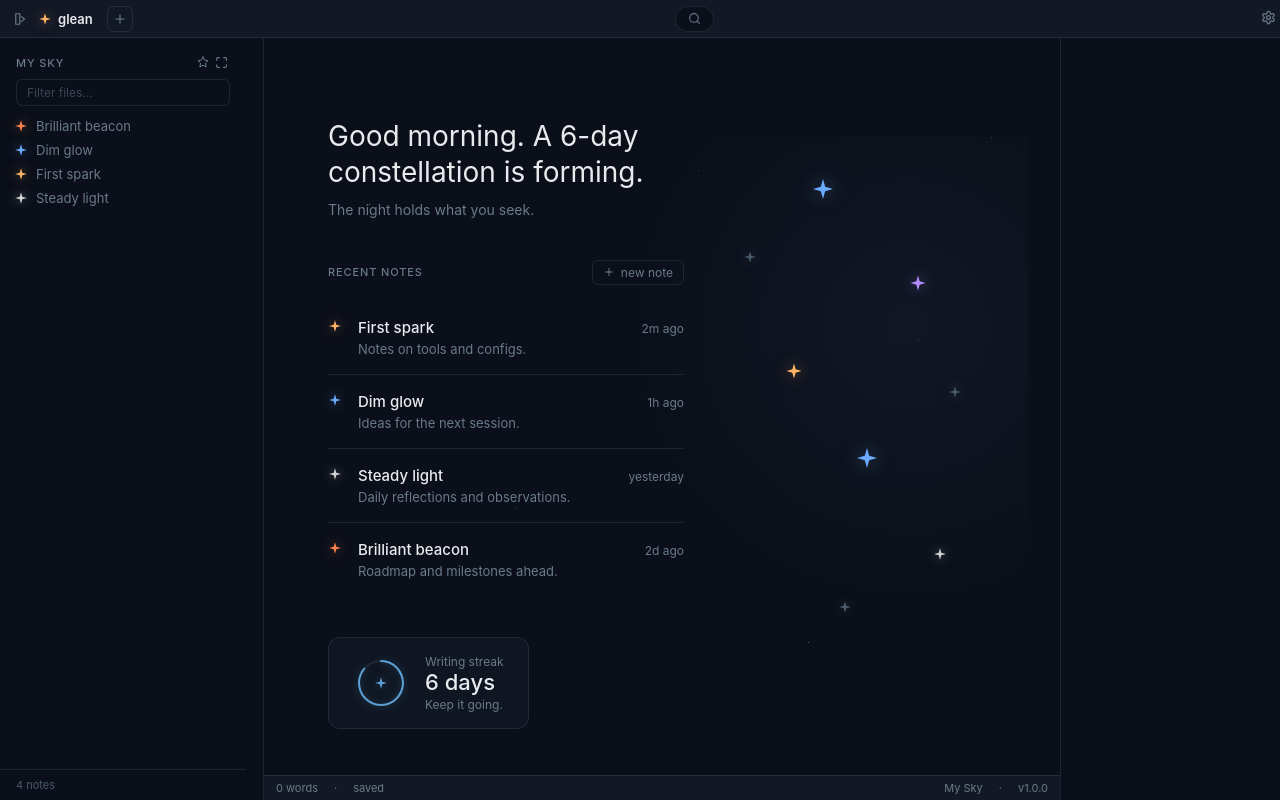
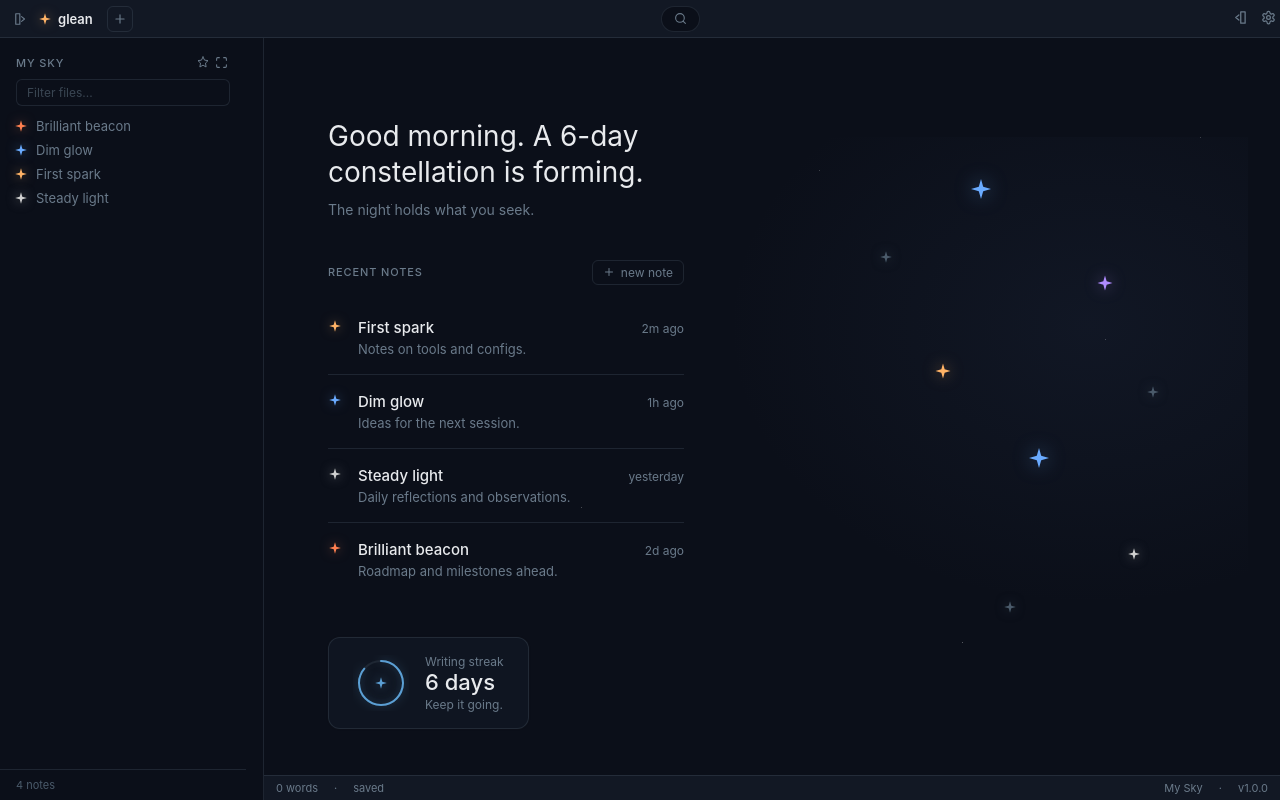
Before and after one commit to rokuroo171/glean, a React (Vite) app in the folder frontend/: page / in a window 1280 px wide. Built offline with nearby package versions, Linux system fonts and the light colour scheme.

Commit message:
feat(ui): hide details panel by default, add toggle button
The right-side details panel (dates, brightness, wish, delete, linked
stars) is now hidden by default. A panel-right icon in the tab bar
toggles it open/closed. Active state shown with accent color.

```diff
--- a/frontend/src/components/TabBar.jsx
+++ b/frontend/src/components/TabBar.jsx
@@ -8,7 +8,7 @@ const runtime = window.runtime
 
 const noDrag = { WebkitAppRegion: 'no-drag' }
 
-export default function TabBar({ tabs, activeId, onSelect, onClose, onNew, onSettings, onCommand, skyCollapsed, onToggleSky, pseudoTab, onClosePseudo }) {
+export default function TabBar({ tabs, activeId, onSelect, onClose, onNew, onSettings, onCommand, skyCollapsed, onToggleSky, pseudoTab, onClosePseudo, detailsOpen, onToggleDetails }) {
   return (
     <div
       style={{ display: 'flex', alignItems: 'center', gap: 6, padding: '0 0 0 10px', height: 38,
@@ -81,6 +81,11 @@ export default function TabBar({ tabs, activeId, onSelect, onClose, onNew, onSet
       </button>
       <div style={{ flex: 1 }} />
 
+      <button type="button" onClick={onToggleDetails} aria-label="toggle details"
+        title={detailsOpen ? 'Hide details' : 'Show details'}
+        style={{ flexShrink: 0, background: 'none', border: 'none',
+          color: detailsOpen ? colors.accent : colors.textMuted,
+          cursor: 'pointer', padding: 4, ...noDrag }}><Icon name="panel-right" size={15} /></button>
       <button type="button" onClick={onSettings} aria-label="settings"
         style={{ flexShrink: 0, background: 'none', border: 'none', color: colors.textMuted,
           cursor: 'pointer', padding: 4, ...noDrag }}><Icon name="settings" size={15} /></button>
--- a/frontend/src/components/Workspace.jsx
+++ b/frontend/src/components/Workspace.jsx
@@ -24,6 +24,7 @@ export default function Workspace({
   const [commandOpen, setCommandOpen] = useState(false)
   const [fullSky, setFullSky] = useState(false)
   const [skyCollapsed, setSkyCollapsed] = useState(false)
+  const [detailsOpen, setDetailsOpen] = useState(false)
   const [openIds, setOpenIds] = useState([])
   const [activeId, setActiveId] = useState(null)
   const [dirty, setDirty] = useState({}) // { [noteId]: true }
@@ -150,7 +151,8 @@ export default function Workspace({
         onSettings={() => setPseudoTab('settings')}
         onCommand={() => setCommandOpen(true)}
         skyCollapsed={skyCollapsed} onToggleSky={toggleSky}
-        pseudoTab={pseudoTab} onClosePseudo={() => setPseudoTab(null)} />
+        pseudoTab={pseudoTab} onClosePseudo={() => setPseudoTab(null)}
+        detailsOpen={detailsOpen} onToggleDetails={() => setDetailsOpen(v => !v)} />
       {externalChanged && (
         <div style={{ display: 'flex', alignItems: 'center', gap: space[2], padding: '6px 12px',
           background: 'rgba(180,140,80,0.15)', borderBottom: `1px solid ${colors.border}`,
@@ -214,14 +216,14 @@ export default function Workspace({
           <StatusBar words={body.trim() ? body.trim().split(/\s+/).length : 0}
             saveState={dirty[activeNote?.id] ? 'unsaved' : 'saved'} skyName={skyName} version={version} />
         </div>
-        <div style={{ width: 220, borderLeft: `1px solid ${colors.border}`, overflow: 'auto' }}>
-          {activeNote && (
+        {detailsOpen && activeNote && (
+          <div style={{ width: 220, borderLeft: `1px solid ${colors.border}`, overflow: 'auto', flexShrink: 0 }}>
             <DetailsPanel note={activeNote} linked={linked}
               onWish={onWish}
               onDelete={(id) => { onDelete(id); closeTab(id) }}
               onOpenNote={openNote} />
-          )}
-        </div>
+          </div>
+        )}
       </div>
       {fullSky && (
         <FullSky notes={notes} trails={trails} onNoteClick={openNote}
```
